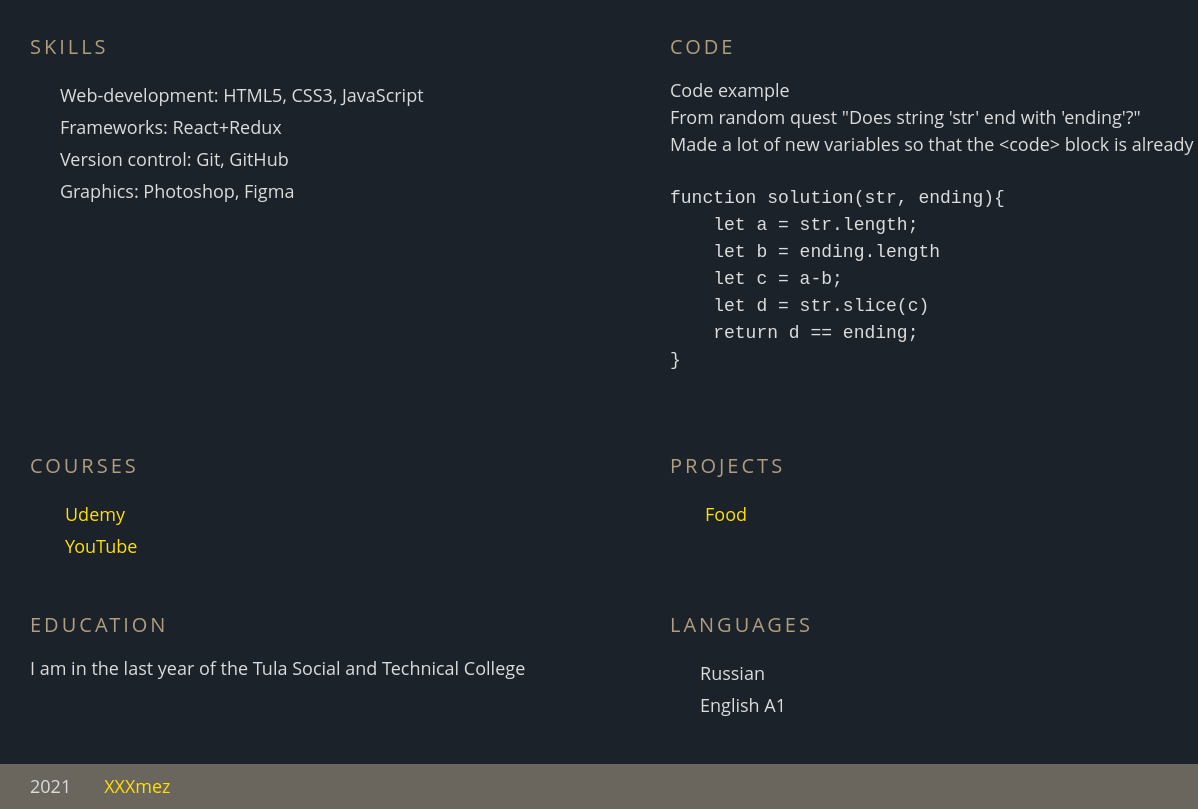
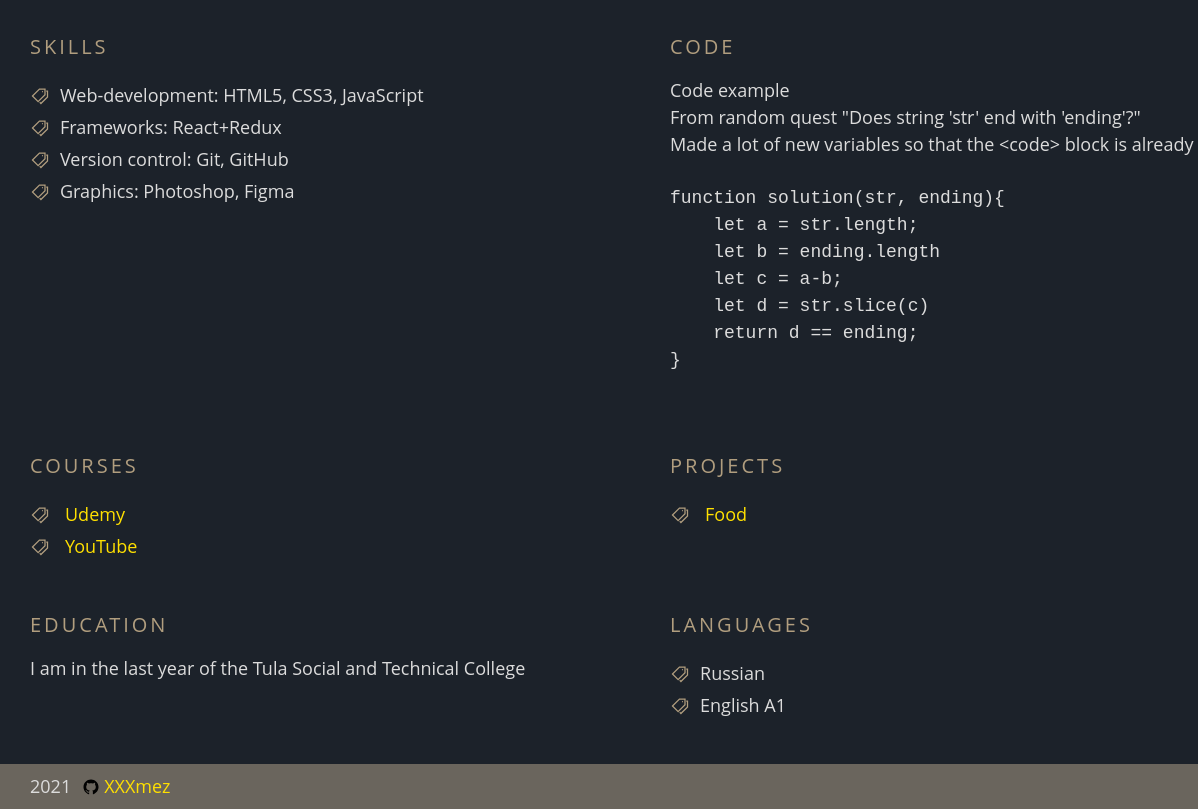
Before and after one commit to XXXmez/rsschool-cv-old, a plain HTML site: page index.html in a window 1280 px wide. Shown: the part 597-1406 px from the top of the page, 0-1198 px from the left. Drawn offline with Linux system fonts and the light colour scheme; the site is published under a folder, as on GitHub Pages, so addresses that start at the root find nothing.

Commit message:
fix: changed links

```diff
--- a/style.css
+++ b/style.css
@@ -1,6 +1,6 @@
 @font-face {
   font-family: StockardRegular;
-  src: url(/StockardRegular.ttf);
+  src: url(StockardRegular.ttf);
 }
 * {
   padding: 0;
@@ -129,7 +129,7 @@ body {
   content: url('');
   display: block;
   margin-right: 10px;
-  background-image: url(/tag.svg);
+  background-image: url(tag.svg);
   background-size: contain;
   width: 20px;
   height: 20px;
@@ -186,7 +186,7 @@ h1.section-title:after {
 }
 .footer-git:before {
   content: '';
-  background-image: url(/github.svg);
+  background-image: url(github.svg);
   width: 20px;
   height: 20px;
   display: block;
```
